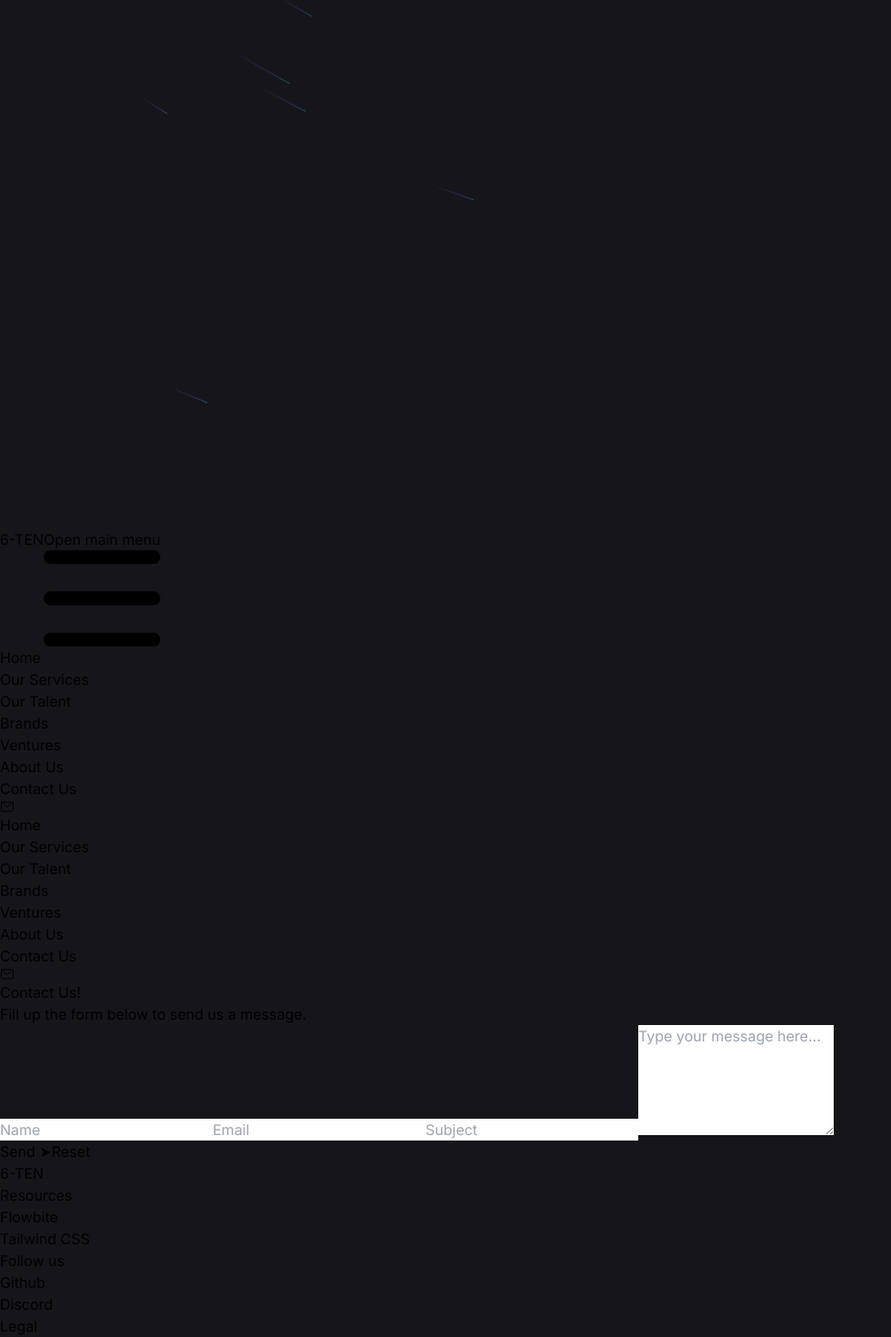
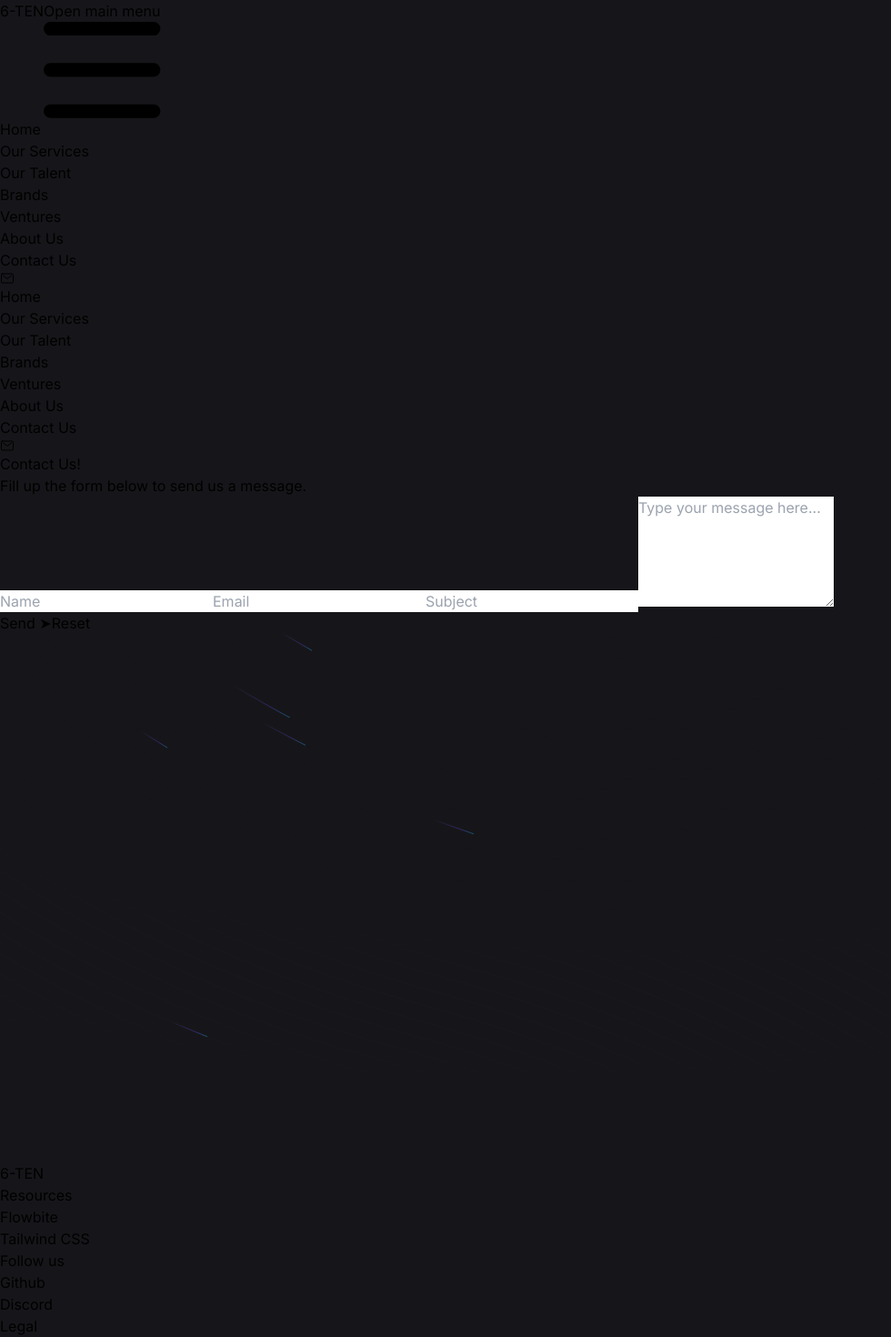
Before and after one commit to abdirahman26/6ten, a Next.js app: page /contact in a window 1280 px wide. Shown: the top 1470 px of the page at 91% size, without its empty margins (0-980 px from the left). Built offline with nearby package versions, Linux system fonts and the light colour scheme.

Commit message:
new theme + beams bug fixed

```diff
--- a/app/layout.tsx
+++ b/app/layout.tsx
@@ -27,15 +27,16 @@ export default function RootLayout({
           backgroundPosition: "center",
           margin: 0,
           padding: 0,
-          height: "100vh",
+          height: "100%",
           width: "100%",
+          position: "relative",
         }}
       >
-        <BackgroundBeams />
-        <header>
+        <header className="relative z-20">
           <NavBar />
         </header>
-        {children}
+        <div className="z-20 relative ">{children}</div>
+        <BackgroundBeams />
         <footer>
           <Footer />
         </footer>
--- a/components/NavBar.tsx
+++ b/components/NavBar.tsx
@@ -34,7 +34,7 @@ function NavBar() {
     }`;
 
   return (
-    <nav className="bg-[var(--main)] border-gray-200 shadow-md">
+    <nav className=" border-gray-200">
       <div className="max-w-screen-xl flex flex-wrap items-center justify-between mx-auto p-4">
         <Link
           href="/"
--- a/components/ui/background-beams.tsx
+++ b/components/ui/background-beams.tsx
@@ -60,7 +60,7 @@ export const BackgroundBeams = React.memo(
     return (
       <div
         className={cn(
-          "inset-0  [mask-size:40px] [mask-repeat:no-repeat] flex items-center justify-center",
+          " absolute h-full w-full inset-0  [mask-size:40px] [mask-repeat:no-repeat] flex items-center justify-center",
           className
         )}
       >
```
